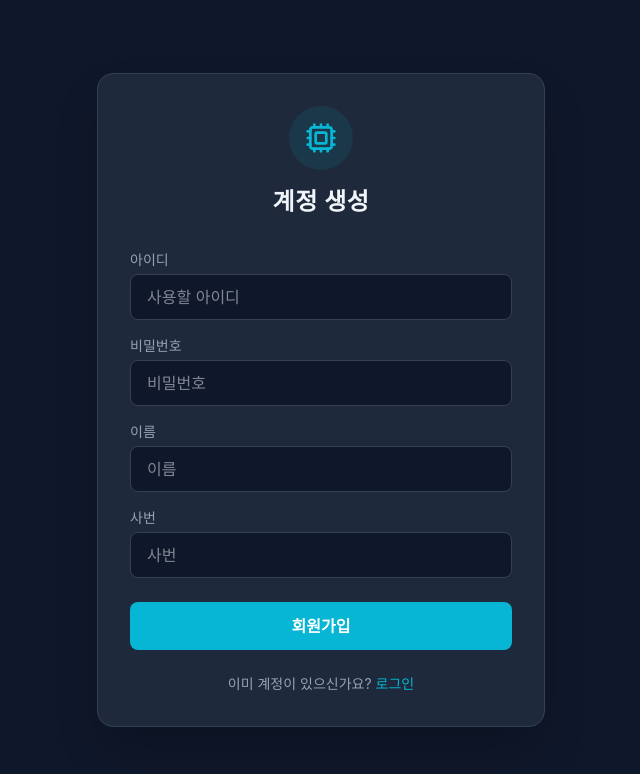
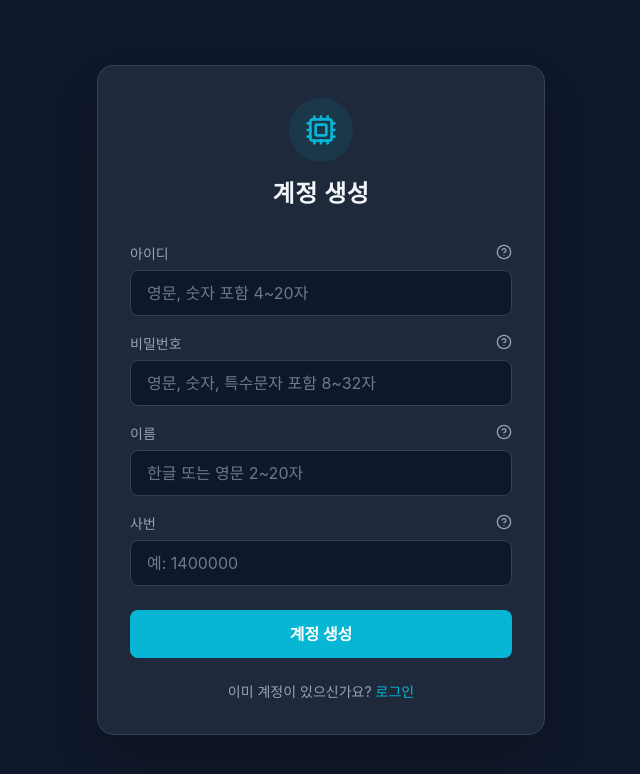
Before and after one commit to nnnnnara/SDI, a React (Vite) app in the folder frontend/: page /signup in a window 1280 px wide. Shown: the top 774 px of the page, without its empty margins (319-959 px from the left). Built offline with nearby package versions, Linux system fonts and the light colour scheme; no server answers.

Commit message:
feat: 로그인 및 회원가입 페이지 개선

```diff
--- a/frontend/src/features/auth/LoginPage.tsx
+++ b/frontend/src/features/auth/LoginPage.tsx
@@ -12,26 +12,59 @@ interface TokenResponse {
   name: string;
 }
 
+type LoginField = 'loginId' | 'password';
+type LoginErrors = Partial<Record<LoginField, string>>;
+
+const fieldBaseClass =
+  'w-full bg-brand-background border rounded-lg px-4 py-2.5 text-brand-textMain placeholder:text-brand-textSub/70 focus:outline-none focus:ring-1 transition-colors';
+const fieldNormalClass = 'border-brand-border focus:border-brand-primary focus:ring-brand-primary';
+const fieldErrorClass = 'border-brand-danger focus:border-brand-danger focus:ring-brand-danger';
+
 export function LoginPage() {
   const navigate = useNavigate();
   const [loginId, setLoginId] = useState('');
   const [password, setPassword] = useState('');
   const [loading, setLoading] = useState(false);
   const [error, setError] = useState('');
+  const [fieldErrors, setFieldErrors] = useState<LoginErrors>({});
+  const [touched, setTouched] = useState<Partial<Record<LoginField, boolean>>>({});
+
+  const validate = (data = { loginId, password }) => {
+    const nextErrors: LoginErrors = {};
+
+    if (!data.loginId.trim()) {
+      nextErrors.loginId = '아이디를 입력해 주세요.';
+    }
+
+    if (!data.password) {
+      nextErrors.password = '비밀번호를 입력해 주세요.';
+    }
+
+    return nextErrors;
+  };
+
+  const updateFieldError = (field: LoginField, nextData = { loginId, password }) => {
+    const nextErrors = validate(nextData);
+    setFieldErrors((prev) => ({ ...prev, [field]: nextErrors[field] }));
+  };
 
   const handleLogin = async (event: React.FormEvent) => {
     event.preventDefault();
     setError('');
 
-    if (!loginId || !password) {
-      setError('아이디와 비밀번호를 입력해주세요.');
+    const nextErrors = validate();
+    setFieldErrors(nextErrors);
+    setTouched({ loginId: true, password: true });
+
+    if (Object.keys(nextErrors).length > 0) {
+      setError('입력값을 확인해 주세요.');
       return;
     }
 
     try {
       setLoading(true);
       const res = await apiClient.post<ApiResponse<TokenResponse>>('/auth/login', {
-        loginId,
+        loginId: loginId.trim(),
         password,
       });
 
@@ -45,7 +78,7 @@ export function LoginPage() {
       const message = axios.isAxiosError<{ message?: string }>(err)
         ? err.response?.data?.message
         : undefined;
-      setError(message || '로그인에 실패했습니다. 아이디와 비밀번호를 확인해주세요.');
+      setError(message || '로그인에 실패했습니다. 아이디와 비밀번호를 다시 확인해 주세요.');
     } finally {
       setLoading(false);
     }
@@ -72,33 +105,69 @@ export function LoginPage() {
           </div>
         )}
 
-        <form onSubmit={handleLogin} className="space-y-4">
+        <form onSubmit={handleLogin} className="space-y-4" noValidate>
           <div>
-            <label className="block text-sm font-medium text-brand-textSub mb-1">아이디</label>
+            <label htmlFor="loginId" className="mb-1 block text-sm font-medium text-brand-textSub">
+              아이디
+            </label>
             <input
+              id="loginId"
               type="text"
               value={loginId}
-              onChange={(event) => setLoginId(event.target.value)}
-              className="w-full bg-brand-background border border-brand-border rounded-lg px-4 py-2.5 text-brand-textMain focus:outline-none focus:border-brand-primary focus:ring-1 focus:ring-brand-primary transition-colors"
+              onChange={(event) => {
+                const nextLoginId = event.target.value;
+                setLoginId(nextLoginId);
+                if (touched.loginId) updateFieldError('loginId', { loginId: nextLoginId, password });
+              }}
+              onBlur={() => {
+                setTouched((prev) => ({ ...prev, loginId: true }));
+                updateFieldError('loginId');
+              }}
+              className={`${fieldBaseClass} ${fieldErrors.loginId ? fieldErrorClass : fieldNormalClass}`}
               placeholder="아이디를 입력하세요"
+              aria-invalid={Boolean(fieldErrors.loginId)}
+              aria-describedby={fieldErrors.loginId ? 'loginId-error' : undefined}
             />
+            {fieldErrors.loginId && (
+              <p id="loginId-error" className="mt-1.5 text-xs text-brand-danger">
+                {fieldErrors.loginId}
+              </p>
+            )}
           </div>
 
           <div>
-            <label className="block text-sm font-medium text-brand-textSub mb-1">비밀번호</label>
+            <label htmlFor="password" className="mb-1 block text-sm font-medium text-brand-textSub">
+              비밀번호
+            </label>
             <input
+              id="password"
               type="password"
               value={password}
-              onChange={(event) => setPassword(event.target.value)}
-              className="w-full bg-brand-background border border-brand-border rounded-lg px-4 py-2.5 text-brand-textMain focus:outline-none focus:border-brand-primary focus:ring-1 focus:ring-brand-primary transition-colors"
+              onChange={(event) => {
+                const nextPassword = event.target.value;
+                setPassword(nextPassword);
+                if (touched.password) updateFieldError('password', { loginId, password: nextPassword });
+              }}
+              onBlur={() => {
+                setTouched((prev) => ({ ...prev, password: true }));
+                updateFieldError('password');
+              }}
+              className={`${fieldBaseClass} ${fieldErrors.password ? fieldErrorClass : fieldNormalClass}`}
               placeholder="비밀번호를 입력하세요"
+              aria-invalid={Boolean(fieldErrors.password)}
+              aria-describedby={fieldErrors.password ? 'password-error' : undefined}
             />
+            {fieldErrors.password && (
+              <p id="password-error" className="mt-1.5 text-xs text-brand-danger">
+                {fieldErrors.password}
+              </p>
+            )}
           </div>
 
           <button
             type="submit"
             disabled={loading}
-            className="w-full bg-brand-primary text-white font-bold py-3 rounded-lg hover:bg-brand-primary/90 transition-colors mt-6 flex items-center justify-center"
+            className="w-full bg-brand-primary text-white font-bold py-3 rounded-lg hover:bg-brand-primary/90 disabled:cursor-not-allowed disabled:opacity-70 transition-colors mt-6 flex items-center justify-center"
           >
             {loading ? <Loader2 className="w-5 h-5 animate-spin" /> : '로그인'}
           </button>
--- a/frontend/src/features/auth/SignupPage.tsx
+++ b/frontend/src/features/auth/SignupPage.tsx
@@ -1,6 +1,6 @@
 import { useState } from 'react';
 import { Link, useNavigate } from 'react-router-dom';
-import { Cpu, Loader2 } from 'lucide-react';
+import { CircleHelp, Cpu, Loader2 } from 'lucide-react';
 import axios from 'axios';
 import { apiClient } from '../../api/client';
 import type { ApiResponse } from '../../api/client';
@@ -9,6 +9,38 @@ interface SignupResponse {
   userId: number;
   loginId: string;
   name: string;
+}
+
+type SignupField = 'loginId' | 'password' | 'name' | 'employeeNo';
+type SignupErrors = Partial<Record<SignupField, string>>;
+
+const fieldBaseClass =
+  'w-full bg-brand-background border rounded-lg px-4 py-2.5 text-brand-textMain placeholder:text-brand-textSub/70 focus:outline-none focus:ring-1 transition-colors';
+const fieldNormalClass = 'border-brand-border focus:border-brand-primary focus:ring-brand-primary';
+const fieldErrorClass = 'border-brand-danger focus:border-brand-danger focus:ring-brand-danger';
+
+const signupRules = {
+  loginId: '영문, 숫자, 밑줄(_)만 사용해 4~20자로 입력해 주세요.',
+  password: '영문, 숫자, 특수문자를 모두 포함해 8~32자로 입력해 주세요.',
+  name: '한글 또는 영문 2~20자로 입력해 주세요.',
+  employeeNo: '숫자 7자로 입력해 주세요.',
+};
+
+function FieldHint({ message }: { message: string }) {
+  return (
+    <div className="relative group">
+      <button
+        type="button"
+        className="text-brand-textSub hover:text-brand-primary focus:outline-none focus:text-brand-primary"
+        aria-label={message}
+      >
+        <CircleHelp className="h-4 w-4" />
+      </button>
+      <div className="pointer-events-none absolute right-0 top-6 z-10 hidden w-64 rounded-lg border border-brand-border bg-slate-950 px-3 py-2 text-xs leading-5 text-brand-textMain shadow-xl group-hover:block group-focus-within:block">
+        {message}
+      </div>
+    </div>
+  );
 }
 
 export function SignupPage() {
@@ -21,25 +53,91 @@ export function SignupPage() {
   });
   const [loading, setLoading] = useState(false);
   const [error, setError] = useState('');
+  const [fieldErrors, setFieldErrors] = useState<SignupErrors>({});
+  const [touched, setTouched] = useState<Partial<Record<SignupField, boolean>>>({});
+
+  const validate = (data = formData) => {
+    const nextErrors: SignupErrors = {};
+    const trimmedLoginId = data.loginId.trim();
+    const trimmedName = data.name.trim();
+    const trimmedEmployeeNo = data.employeeNo.trim();
+
+    if (!trimmedLoginId) {
+      nextErrors.loginId = '아이디를 입력해 주세요.';
+    } else if (!/^[A-Za-z0-9_]{4,20}$/.test(trimmedLoginId)) {
+      nextErrors.loginId = signupRules.loginId;
+    }
+
+    if (!data.password) {
+      nextErrors.password = '비밀번호를 입력해 주세요.';
+    } else if (
+      data.password.length < 8 ||
+      data.password.length > 32 ||
+      !/[A-Za-z]/.test(data.password) ||
+      !/[0-9]/.test(data.password) ||
+      !/[^A-Za-z0-9]/.test(data.password)
+    ) {
+      nextErrors.password = signupRules.password;
+    }
+
+    if (!trimmedName) {
+      nextErrors.name = '이름을 입력해 주세요.';
+    } else if (!/^[가-힣A-Za-z\s]{2,20}$/.test(trimmedName)) {
+      nextErrors.name = signupRules.name;
+    }
+
+    if (!trimmedEmployeeNo) {
+      nextErrors.employeeNo = '사번을 입력해 주세요.';
+    } else if (!/^[A-Za-z0-9-]{4,20}$/.test(trimmedEmployeeNo)) {
+      nextErrors.employeeNo = signupRules.employeeNo;
+    }
+
+    return nextErrors;
+  };
+
+  const updateFieldError = (field: SignupField, nextData = formData) => {
+    const nextErrors = validate(nextData);
+    setFieldErrors((prev) => ({ ...prev, [field]: nextErrors[field] }));
+  };
 
   const handleChange = (event: React.ChangeEvent<HTMLInputElement>) => {
     const { name, value } = event.target;
-    setFormData((prev) => ({ ...prev, [name]: value }));
+    const field = name as SignupField;
+    const nextData = { ...formData, [field]: value };
+
+    setFormData(nextData);
+    if (touched[field]) {
+      updateFieldError(field, nextData);
+    }
+  };
+
+  const handleBlur = (field: SignupField) => {
+    setTouched((prev) => ({ ...prev, [field]: true }));
+    updateFieldError(field);
   };
 
   const handleSignup = async (event: React.FormEvent) => {
     event.preventDefault();
     setError('');
 
-    if (!formData.loginId || !formData.password || !formData.name || !formData.employeeNo) {
-      setError('모든 항목을 입력해주세요.');
+    const nextErrors = validate();
+    setFieldErrors(nextErrors);
+    setTouched({ loginId: true, password: true, name: true, employeeNo: true });
+
+    if (Object.keys(nextErrors).length > 0) {
+      setError('입력값을 확인해 주세요.');
       return;
     }
 
     try {
       setLoading(true);
-      await apiClient.post<ApiResponse<SignupResponse>>('/auth/signup', formData);
-      alert('회원가입이 완료되었습니다. 로그인해주세요.');
+      await apiClient.post<ApiResponse<SignupResponse>>('/auth/signup', {
+        loginId: formData.loginId.trim(),
+        password: formData.password,
+        name: formData.name.trim(),
+        employeeNo: formData.employeeNo.trim(),
+      });
+      alert('회원가입이 완료되었습니다. 로그인해 주세요.');
       navigate('/login');
     } catch (err: unknown) {
       console.error(err);
@@ -68,61 +166,117 @@ export function SignupPage() {
           </div>
         )}
 
-        <form onSubmit={handleSignup} className="space-y-4">
+        <form onSubmit={handleSignup} className="space-y-4" noValidate>
           <div>
-            <label className="block text-sm font-medium text-brand-textSub mb-1">아이디</label>
+            <div className="mb-1 flex items-center justify-between gap-2">
+              <label htmlFor="signup-loginId" className="block text-sm font-medium text-brand-textSub">
+                아이디
+              </label>
+              <FieldHint message={signupRules.loginId} />
+            </div>
             <input
+              id="signup-loginId"
               type="text"
               name="loginId"
               value={formData.loginId}
               onChange={handleChange}
-              className="w-full bg-brand-background border border-brand-border rounded-lg px-4 py-2.5 text-brand-textMain focus:outline-none focus:border-brand-primary focus:ring-1 focus:ring-brand-primary transition-colors"
-              placeholder="사용할 아이디"
+              onBlur={() => handleBlur('loginId')}
+              className={`${fieldBaseClass} ${fieldErrors.loginId ? fieldErrorClass : fieldNormalClass}`}
+              placeholder="영문, 숫자 포함 4~20자"
+              aria-invalid={Boolean(fieldErrors.loginId)}
+              aria-describedby={fieldErrors.loginId ? 'signup-loginId-error' : undefined}
             />
+            {fieldErrors.loginId && (
+              <p id="signup-loginId-error" className="mt-1.5 text-xs text-brand-danger">
+                {fieldErrors.loginId}
+              </p>
+            )}
           </div>
 
           <div>
-            <label className="block text-sm font-medium text-brand-textSub mb-1">비밀번호</label>
+            <div className="mb-1 flex items-center justify-between gap-2">
+              <label htmlFor="signup-password" className="block text-sm font-medium text-brand-textSub">
+                비밀번호
+              </label>
+              <FieldHint message={signupRules.password} />
+            </div>
             <input
+              id="signup-password"
               type="password"
               name="password"
               value={formData.password}
               onChange={handleChange}
-              className="w-full bg-brand-background border border-brand-border rounded-lg px-4 py-2.5 text-brand-textMain focus:outline-none focus:border-brand-primary focus:ring-1 focus:ring-brand-primary transition-colors"
-              placeholder="비밀번호"
+              onBlur={() => handleBlur('password')}
+              className={`${fieldBaseClass} ${fieldErrors.password ? fieldErrorClass : fieldNormalClass}`}
+              placeholder="영문, 숫자, 특수문자 포함 8~32자"
+              aria-invalid={Boolean(fieldErrors.password)}
+              aria-describedby={fieldErrors.password ? 'signup-password-error' : undefined}
             />
+            {fieldErrors.password && (
+              <p id="signup-password-error" className="mt-1.5 text-xs text-brand-danger">
+                {fieldErrors.password}
+              </p>
+            )}
           </div>
 
           <div>
-            <label className="block text-sm font-medium text-brand-textSub mb-1">이름</label>
+            <div className="mb-1 flex items-center justify-between gap-2">
+              <label htmlFor="signup-name" className="block text-sm font-medium text-brand-textSub">
+                이름
+              </label>
+              <FieldHint message={signupRules.name} />
+            </div>
             <input
+              id="signup-name"
               type="text"
               name="name"
               value={formData.name}
               onChange={handleChange}
-              className="w-full bg-brand-background border border-brand-border rounded-lg px-4 py-2.5 text-brand-textMain focus:outline-none focus:border-brand-primary focus:ring-1 focus:ring-brand-primary transition-colors"
-              placeholder="이름"
+              onBlur={() => handleBlur('name')}
+              className={`${fieldBaseClass} ${fieldErrors.name ? fieldErrorClass : fieldNormalClass}`}
+              placeholder="한글 또는 영문 2~20자"
+              aria-invalid={Boolean(fieldErrors.name)}
+              aria-describedby={fieldErrors.name ? 'signup-name-error' : undefined}
             />
+            {fieldErrors.name && (
+              <p id="signup-name-error" className="mt-1.5 text-xs text-brand-danger">
+                {fieldErrors.name}
+              </p>
+            )}
           </div>
 
           <div>
-            <label className="block text-sm font-medium text-brand-textSub mb-1">사번</label>
+            <div className="mb-1 flex items-center justify-between gap-2">
+              <label htmlFor="signup-employeeNo" className="block text-sm font-medium text-brand-textSub">
+                사번
+              </label>
+              <FieldHint message={signupRules.employeeNo} />
+            </div>
             <input
+              id="signup-employeeNo"
               type="text"
               name="employeeNo"
               value={formData.employeeNo}
               onChange={handleChange}
-              className="w-full bg-brand-background border border-brand-border rounded-lg px-4 py-2.5 text-brand-textMain focus:outline-none focus:border-brand-primary focus:ring-1 focus:ring-brand-primary transition-colors"
-              placeholder="사번"
+              onBlur={() => handleBlur('employeeNo')}
+              className={`${fieldBaseClass} ${fieldErrors.employeeNo ? fieldErrorClass : fieldNormalClass}`}
+              placeholder="예: 1400000"
+              aria-invalid={Boolean(fieldErrors.employeeNo)}
+              aria-describedby={fieldErrors.employeeNo ? 'signup-employeeNo-error' : undefined}
             />
+            {fieldErrors.employeeNo && (
+              <p id="signup-employeeNo-error" className="mt-1.5 text-xs text-brand-danger">
+                {fieldErrors.employeeNo}
+              </p>
+            )}
           </div>
 
           <button
             type="submit"
             disabled={loading}
-            className="w-full bg-brand-primary text-white font-bold py-3 rounded-lg hover:bg-brand-primary/90 transition-colors mt-6 flex items-center justify-center"
+            className="w-full bg-brand-primary text-white font-bold py-3 rounded-lg hover:bg-brand-primary/90 disabled:cursor-not-allowed disabled:opacity-70 transition-colors mt-6 flex items-center justify-center"
           >
-            {loading ? <Loader2 className="w-5 h-5 animate-spin" /> : '회원가입'}
+            {loading ? <Loader2 className="w-5 h-5 animate-spin" /> : '계정 생성'}
           </button>
         </form>
 
```
